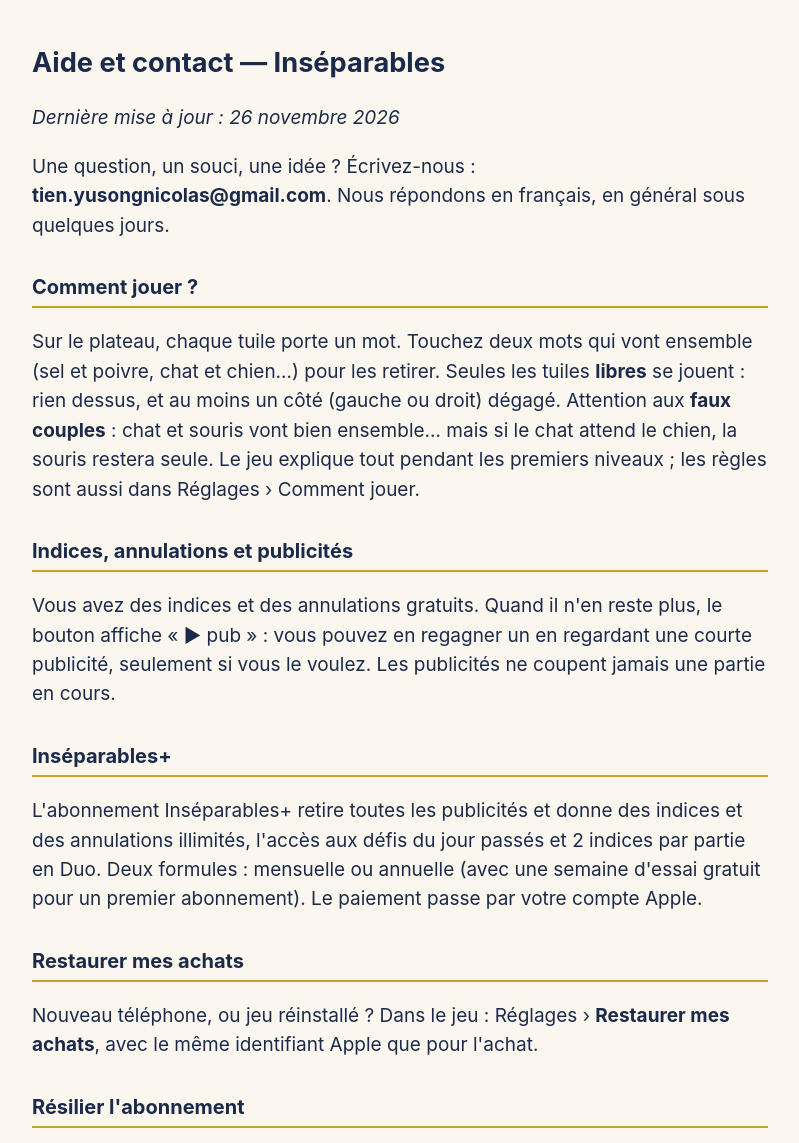
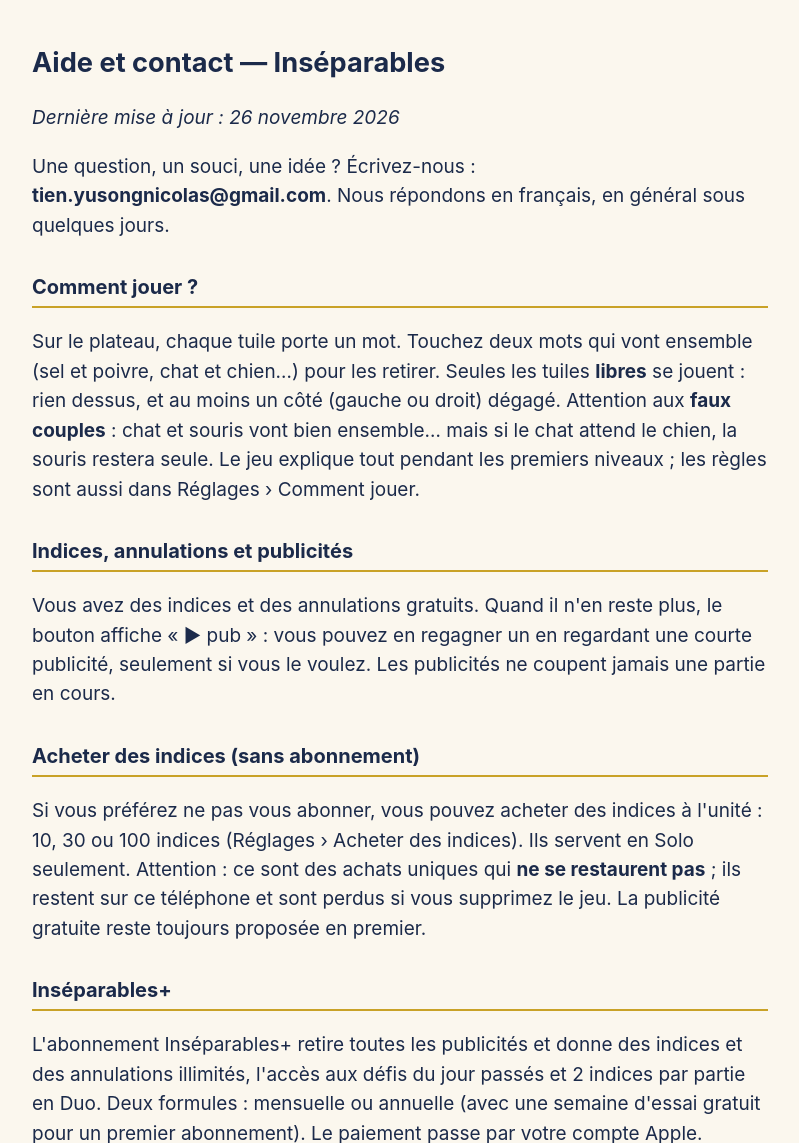
Before and after one commit to momococoyuki/momococoyuki.github.io, a plain HTML site: page inseparables/aide.html in a window 1280 px wide. Shown: the top 1143 px of the page, without its empty margins (240-1039 px from the left). Drawn offline with Linux system fonts and the light colour scheme.

Commit message:
Aide et conditions : indices à l'unité

```diff
--- a/inseparables/aide.html
+++ b/inseparables/aide.html
@@ -14,6 +14,8 @@ a{color:#1B2A4A} nav{margin-top:3rem;border-top:2px solid #CDBF9C;padding-top:1r
 <p>Sur le plateau, chaque tuile porte un mot. Touchez deux mots qui vont ensemble (sel et poivre, chat et chien…) pour les retirer. Seules les tuiles <strong>libres</strong> se jouent : rien dessus, et au moins un côté (gauche ou droit) dégagé. Attention aux <strong>faux couples</strong> : chat et souris vont bien ensemble… mais si le chat attend le chien, la souris restera seule. Le jeu explique tout pendant les premiers niveaux ; les règles sont aussi dans Réglages › Comment jouer.</p>
 <h2>Indices, annulations et publicités</h2>
 <p>Vous avez des indices et des annulations gratuits. Quand il n'en reste plus, le bouton affiche « ▶ pub » : vous pouvez en regagner un en regardant une courte publicité, seulement si vous le voulez. Les publicités ne coupent jamais une partie en cours.</p>
+<h2>Acheter des indices (sans abonnement)</h2>
+<p>Si vous préférez ne pas vous abonner, vous pouvez acheter des indices à l'unité : 10, 30 ou 100 indices (Réglages › Acheter des indices). Ils servent en Solo seulement. Attention : ce sont des achats uniques qui <strong>ne se restaurent pas</strong> ; ils restent sur ce téléphone et sont perdus si vous supprimez le jeu. La publicité gratuite reste toujours proposée en premier.</p>
 <h2>Inséparables+</h2>
 <p>L'abonnement Inséparables+ retire toutes les publicités et donne des indices et des annulations illimités, l'accès aux défis du jour passés et 2 indices par partie en Duo. Deux formules : mensuelle ou annuelle (avec une semaine d'essai gratuit pour un premier abonnement). Le paiement passe par votre compte Apple.</p>
 <h2>Restaurer mes achats</h2>
```
Also changed, not shown: inseparables/conditions-abonnement.html (+3 -0 lines).
